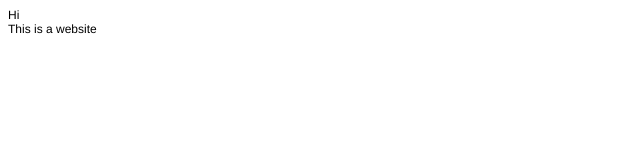
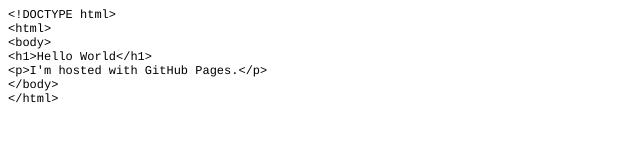
Before and after one commit to gpratyush/gpratyush.github.io, a plain HTML site: page index.html in a window 1280 px wide. Shown: the whole page, without its empty margins (0-640 px from the left). Drawn offline with Linux system fonts and the light colour scheme.

Commit message:
Add files via upload

```diff
--- a/index.html
+++ b/index.html
@@ -7,11 +7,17 @@
   <meta name="Generator" content="Cocoa HTML Writer">
   <meta name="CocoaVersion" content="1671.6">
   <style type="text/css">
-    p.p1 {margin: 0.0px 0.0px 0.0px 0.0px; font: 12.0px Helvetica}
+    p.p1 {margin: 0.0px 0.0px 0.0px 0.0px; line-height: 14.0px; font: 12.0px Courier; color: #000000; -webkit-text-stroke: #000000}
+    span.s1 {font-kerning: none}
   </style>
 </head>
 <body>
-<p class="p1">Hi</p>
-<p class="p1">This is a website</p>
+<p class="p1"><span class="s1">&lt;!DOCTYPE html&gt;</span></p>
+<p class="p1"><span class="s1">&lt;html&gt;</span></p>
+<p class="p1"><span class="s1">&lt;body&gt;</span></p>
+<p class="p1"><span class="s1">&lt;h1&gt;Hello World&lt;/h1&gt;</span></p>
+<p class="p1"><span class="s1">&lt;p&gt;I'm hosted with GitHub Pages.&lt;/p&gt;</span></p>
+<p class="p1"><span class="s1">&lt;/body&gt;</span></p>
+<p class="p1"><span class="s1">&lt;/html&gt;</span></p>
 </body>
 </html>
```
